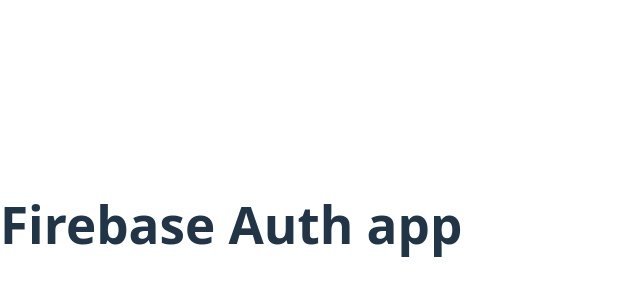
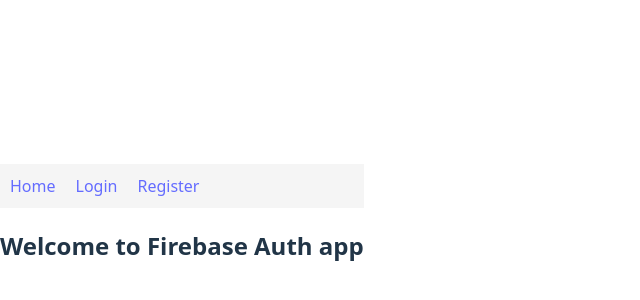
Before and after one commit to filipjt88/firebaseAuthApp, a React (Vite) app: page / in a window 1280 px wide. Shown: the part 176-476 px from the top of the page, without its empty margins (0-640 px from the left). Built offline with nearby package versions, Linux system fonts and the light colour scheme.

Commit message:
add pages

```diff
--- a/src/App.jsx
+++ b/src/App.jsx
@@ -1,6 +1,19 @@
+import { BrowserRouter as Router, Routes, Route } from "react-router-dom";
+import Navbar from "./components/Navbar";
+import Home from "./pages/Home";
+import Login from "./pages/Login";
+import Register from "./pages/Register";
+
 function App() {
   return (
-    <h1>Firebase Auth app</h1>
+    <Router>
+      <Navbar/>
+      <Routes>
+        <Route path="/" element={<Home />} />
+        <Route path="/login" element={<Login />} />
+        <Route path="/register" element={<Register />} />
+      </Routes>
+    </Router>
   );
 }
 
--- /dev/null
+++ b/src/pages/Home.jsx
@@ -0,0 +1,5 @@
+const Home = () => {
+    return <h2>Welcome to Firebase Auth app</h2>
+}
+
+export default Home;
--- /dev/null
+++ b/src/pages/Login.jsx
@@ -0,0 +1,5 @@
+const Login = () => {
+    return <h2>Login page</h2>
+}
+
+export default Login;
--- /dev/null
+++ b/src/pages/Register.jsx
@@ -0,0 +1,5 @@
+const Register = () => {
+    return <h2>Register page</h2>
+}
+
+export default Register;
```
